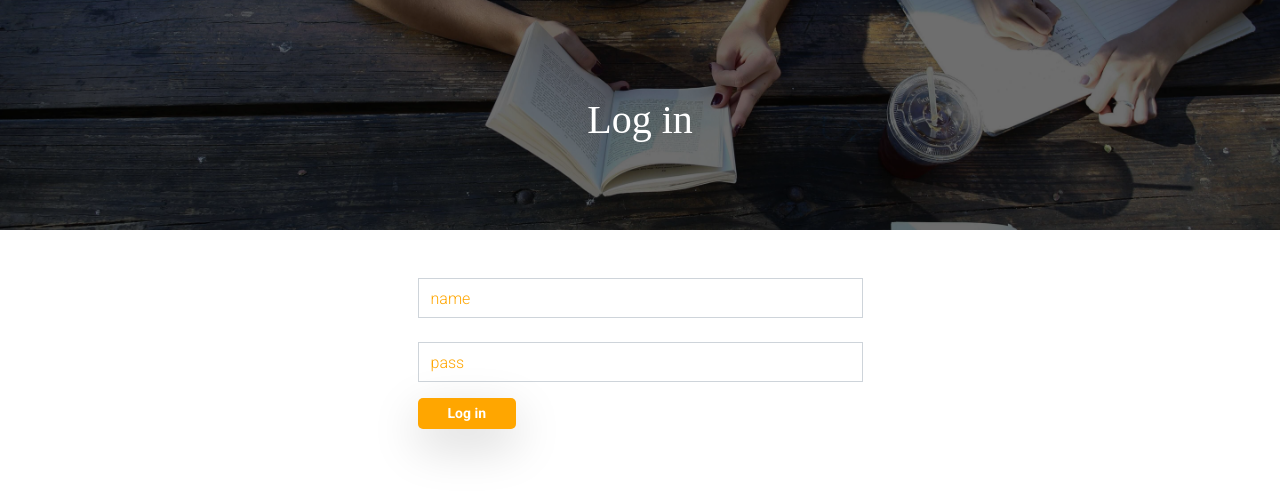
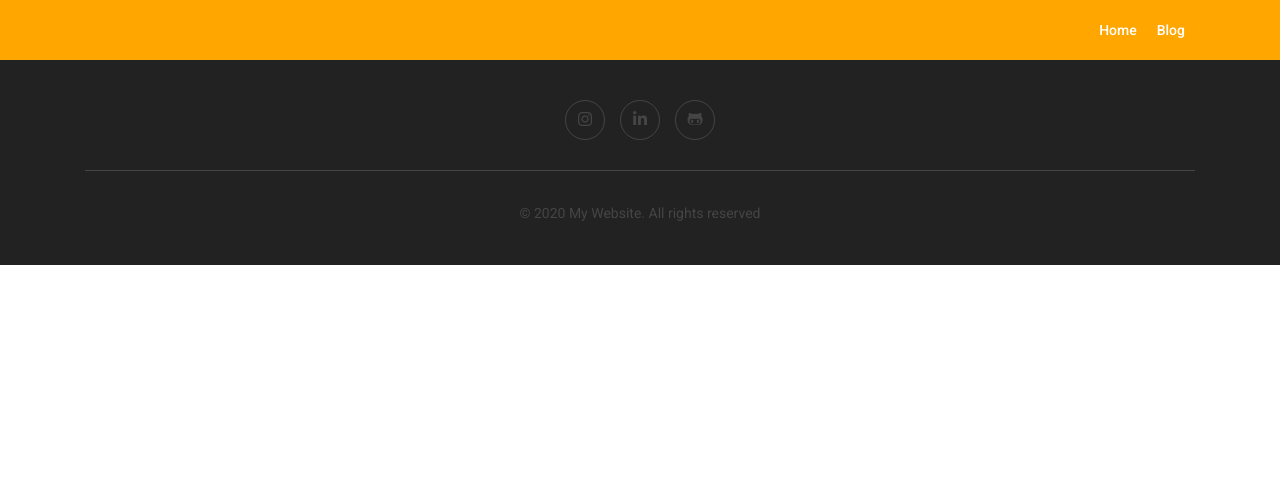
Before and after one commit to DulcePC/personal-website, a Vue app: page /login in a window 1280 px wide. Shown: the top 494 px of the page. Built offline with nearby package versions, Linux system fonts and the light colour scheme; a web font is replaced by a local one.

Commit message:
Delete admin folder

```diff
--- a/src/components/Header.vue
+++ b/src/components/Header.vue
@@ -3,7 +3,7 @@
     :class="{
       'on-scroll': onScroll,
       'in-other-page': !isInHomeRoute && !isInBlogRoute,
-      'd-none': isInLoginAdmin
+      'on-scroll': openMenu
     }"
     id="header"
   >
--- a/src/router/index.js
+++ b/src/router/index.js
@@ -1,10 +1,8 @@
 import Vue from "vue";
 import VueRouter from "vue-router";
 import Home from "../views/Home.vue";
-import CrudBlog from "../views/Blog/Crud-blog.vue";
 import BlogPage from "../views/Blog/Blog-page.vue";
 import BlogDetailPage from "../views/Blog/Blog-detail.vue";
-import Login from "../views/Admin/log-in.vue";
 
 Vue.use(VueRouter);
 
@@ -24,11 +22,6 @@ const routes = [
       import(/* webpackChunkName: "about" */ "../views/About.vue")
   },
   {
-    path: "/crud-blog",
-    name: "CrudBlog",
-    component: CrudBlog
-  },
-  {
     path: "/blog-page",
     name: "BlogPage",
     component: BlogPage
@@ -37,11 +30,6 @@ const routes = [
     path: "/blog-detail",
     name: "BlogDetailPage",
     component: BlogDetailPage
-  },
-  {
-    path: "/login",
-    name: "Login",
-    component: Login
   }
 ];
 
--- a/src/views/Admin/log-in.vue
+++ /dev/null
@@ -1,61 +0,0 @@
-<template>
-  <section>
-    <div class="introduction-page in-other-page">
-      <h1>Log in</h1>
-    </div>
-    <div class="container py-5">
-      <div class="row justify-content-center">
-        <div class="col-lg-5 col-md-7">
-          <form v-on:submit.prevent="login">
-            <div class="form-group mb-4">
-              <input
-                type="text"
-                v-model="user"
-                class="form-control"
-                placeholder="name"
-              />
-            </div>
-            <div class="form-group">
-              <input
-                type="password"
-                v-model="password"
-                class="form-control"
-                placeholder="pass"
-              />
-            </div>
-            <div class="form-group">
-              <button type="submit" class="shadow-lg">Log in</button>
-            </div>
-          </form>
-        </div>
-      </div>
-    </div>
-  </section>
-</template>
-
-<script>
-export default {
-  name: "Login",
-  data() {
-    return {
-      user: "",
-      password: "",
-      error: false,
-      errorMsg: ""
-    };
-  },
-  methods: {
-    login() {
-      console.log(this.user);
-    }
-  }
-};
-</script>
-
-<style lang="scss" scoped>
-@import "../../assets/scss/styles";
-
-section {
-  height: 100vh;
-}
-</style>
--- a/src/views/Blog/Crud-blog.vue
+++ /dev/null
@@ -1,102 +0,0 @@
-<template>
-  <section>
-    <div class="container">
-      <h1>crud-blog</h1>
-      <div class="row justify-content-center">
-        <div class="col-lg-6">
-          <ul>
-            <li v-for="item in filterBlogList" v-bind:key="item.id">
-              {{ item.titulo }} {{ item.description }}
-              <button @click.prevent="deleteItem(item.clave)">Borrar</button>
-            </li>
-          </ul>
-        </div>
-        <div class="col-lg-6">
-          <form class="mb-5">
-            <div class="form-group d-flex">
-              <input type="text" class="form-control" v-model="search" />
-            </div>
-            <div class="form-group">
-              <label>Titulo</label>
-              <input type="text" class="form-control" v-model="titulo" />
-            </div>
-            <div class="form-group">
-              <label>Clave</label>
-              <input type="text" class="form-control" v-model="clave" />
-            </div>
-            <div class="form-group">
-              <label>Descripcion</label>
-              <textarea
-                type="text"
-                class="form-control"
-                v-model="description"
-              ></textarea>
-            </div>
-            <div class="form-group d-flex justify-content-end m-0">
-              <button @click.prevent="addPost">Enviar</button>
-            </div>
-          </form>
-        </div>
-      </div>
-    </div>
-  </section>
-</template>
-
-<script>
-export default {
-  name: "CrudBlog",
-  data() {
-    return {
-      clave: "",
-      titulo: "",
-      description: "",
-      search: "",
-      blogList: []
-    };
-  },
-  computed: {
-    filterBlogList() {
-      var getBlogList = this.blogList;
-      var consulta = this.search;
-
-      if (consulta !== "") {
-        getBlogList = getBlogList.filter(function(wordForSearch) {
-          return (
-            wordForSearch.titulo.toLowerCase().indexOf(consulta.toLowerCase()) >
-            -1
-          );
-        });
-      }
-
-      return getBlogList;
-    }
-  },
-  methods: {
-    clearForm() {
-      this.clave = "";
-      this.titulo = "";
-      this.description = "";
-    },
-    addPost() {
-      var post = {
-        clave: this.clave,
-        titulo: this.titulo,
-        description: this.description
-      };
-      this.blogList.push(post);
-      this.clearForm();
-    },
-    deleteItem(clave) {
-      var index = this.blogList
-        .map(function(obj) {
-          return obj.clave;
-        })
-        .indexOf(clave);
-
-      this.blogList.splice(index, 1);
-    }
-  }
-};
-</script>
-
-<style></style>
```
Also changed, not shown: src/views/Admin/Admin.vue (deleted).
